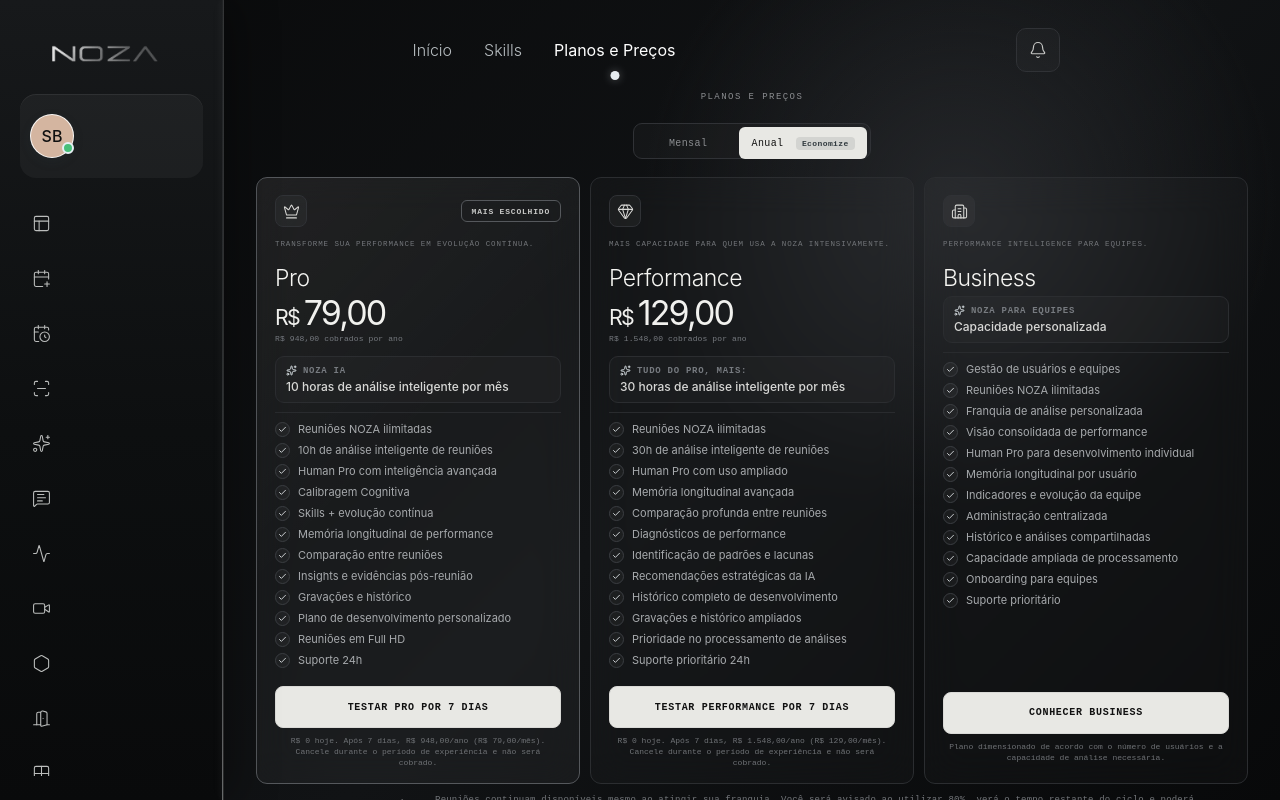
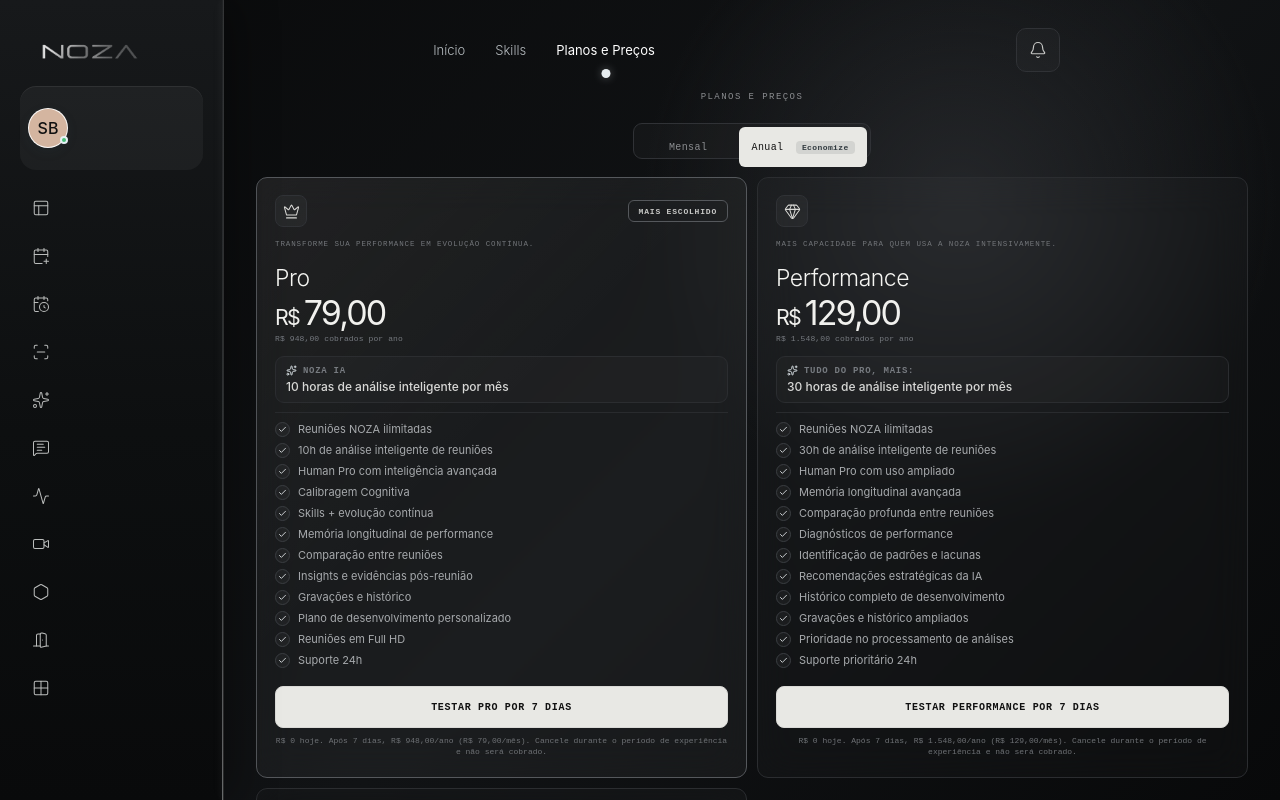
Before and after one commit to nexenagencia-prog/NOZA, a Next.js app: page /planos in a window 1280 px wide. Shown: the top 800 px of the page. Built offline with nearby package versions, Linux system fonts and the light colour scheme.

Commit message:
Ajusta a interface do NOZA para tablets (#17)
* Set mobile breakpoint below tablet widths

* Load tablet responsive overrides

* Add tablet-only responsive layout rules

```diff
--- a/app/layout.tsx
+++ b/app/layout.tsx
@@ -1,6 +1,7 @@
 import './globals.css';
 import './logo.css';
 import './mobile.css';
+import './tablet.css';
 import type { Metadata } from 'next';
 import GlobalFloatingTools from './GlobalFloatingTools';
 
--- a/app/mobile.css
+++ b/app/mobile.css
@@ -1,5 +1,5 @@
 /* NOZA MOBILE — clean rebuild. Desktop remains untouched. */
-@media (max-width:820px){
+@media (max-width:767px){
   html,body{width:100%!important;max-width:100%!important;min-height:100%!important;margin:0!important;overflow-x:hidden!important;overflow-y:auto!important;-webkit-text-size-adjust:100%}
   *,*::before,*::after{box-sizing:border-box!important}
   img,video,canvas{max-width:100%!important;height:auto}
--- /dev/null
+++ b/app/tablet.css
@@ -0,0 +1,242 @@
+/* NOZA — tablet responsiveness only.
+   Preserves the existing visual system; adjusts geometry and density for 7–13" screens.
+   Mobile rules now end at 767px; desktop remains unchanged above 1280px. */
+
+@media (min-width:768px) and (max-width:1280px) {
+  html, body {
+    width:100%;
+    max-width:100%;
+    overflow-x:hidden;
+    -webkit-text-size-adjust:100%;
+  }
+  *, *::before, *::after { box-sizing:border-box; }
+  img, video, canvas, svg { max-width:100%; }
+  body { min-width:0; }
+
+  /* Persistent navigation rail and matching content offset */
+  html body .sidebar,
+  html body .sidebar.expanded,
+  html body:has(.space-page) .sidebar,
+  html body:has(.space-page) .sidebar.expanded {
+    width:196px!important;
+    min-width:196px!important;
+    padding:22px 14px 20px!important;
+  }
+  html body .sidebar .sidebar-brand {
+    min-height:46px!important;
+    height:46px!important;
+    margin-bottom:12px!important;
+    padding:0 18px!important;
+  }
+  html body .sidebar .sidebar-brand img { width:104px!important; }
+  html body .sidebar .avatar-wrap {
+    min-height:56px!important;
+    margin-bottom:12px!important;
+    padding:6px 8px!important;
+  }
+  html body .sidebar .avatar { width:40px!important;height:40px!important; }
+  html body .sidebar .side-nav { gap:5px!important; }
+  html body .sidebar .side-item {
+    min-height:43px!important;
+    height:43px!important;
+    padding:0 15px!important;
+    gap:12px!important;
+  }
+  html body .sidebar .side-item span { font-size:11.5px!important; }
+  html body .sidebar .side-item svg { width:18px!important;height:18px!important; }
+
+  html body.zyvo-sidebar-expanded .content,
+  html body.zyvo-sidebar-expanded .content.shifted,
+  html body.zyvo-sidebar-expanded .skills-site-content,
+  html body.zyvo-sidebar-expanded .notes-page,
+  html body.zyvo-sidebar-expanded .pricing-page,
+  html body .app-shell>.content,
+  html body .app-shell>.skills-site-content,
+  html body .human-pro-content,
+  html body .skills-pro-content,
+  html body .space-content,
+  html body .settings-main,
+  html body .support-content,
+  html body .pricing-page,
+  html body .notes-page {
+    width:calc(100vw - 196px)!important;
+    max-width:calc(100vw - 196px)!important;
+    margin-left:196px!important;
+    min-width:0!important;
+    transform:none!important;
+  }
+  html body .app-shell>.content,
+  html body .app-shell>.content.shifted,
+  html body.zyvo-sidebar-expanded .content,
+  html body.zyvo-sidebar-expanded .content.shifted {
+    padding:28px 26px 34px!important;
+  }
+  html body .skills-site-content,
+  html body .skills-pro-content,
+  html body .human-pro-content,
+  html body .space-content,
+  html body .settings-main,
+  html body .support-content,
+  html body .pricing-page,
+  html body .notes-page {
+    padding-left:24px!important;
+    padding-right:24px!important;
+    min-width:0!important;
+  }
+
+  /* Topbar stays inside the available content width */
+  html body .app-topbar.app-topbar-floating {
+    top:22px!important;
+    left:216px!important;
+    right:24px!important;
+    width:auto!important;
+    max-width:none!important;
+  }
+  html body .app-topbar .topnav { gap:clamp(14px,2.4vw,30px)!important; }
+  html body .app-topbar .topnav a { font-size:13px!important; }
+  html body .app-topbar .search-box { max-width:min(100%,520px)!important; }
+
+  /* Home hero: keep the same composition without desktop-sized minimum columns */
+  html body .app-shell .hero-grid {
+    display:grid!important;
+    grid-template-columns:minmax(0,1.12fr) minmax(240px,.88fr)!important;
+    gap:clamp(18px,2.5vw,32px)!important;
+    width:100%!important;
+    min-width:0!important;
+    min-height:0!important;
+  }
+  html body .app-shell .hero-copy { min-width:0!important;padding-left:0!important; }
+  html body .app-shell .hero-copy h1,
+  html body .app-shell .hero-refined-headline {
+    max-width:100%!important;
+    font-size:clamp(38px,4.5vw,58px)!important;
+    line-height:1.02!important;
+    overflow-wrap:anywhere;
+  }
+  html body .app-shell .hero-feature { min-width:0!important;display:flex!important; }
+  html body .app-shell .feature-card { width:100%!important;max-width:440px!important; }
+  html body .app-shell .feature-logo { width:clamp(100px,12vw,145px)!important;height:auto!important;aspect-ratio:1; }
+  html body .app-shell .feature-text { font-size:clamp(17px,2vw,23px)!important; }
+  html body .app-shell .cards-grid {
+    display:grid!important;
+    grid-template-columns:repeat(2,minmax(0,1fr))!important;
+    gap:16px!important;
+    padding:0!important;
+    margin-top:18px!important;
+  }
+  html body .app-shell .info-card { min-width:0!important;height:auto!important;min-height:230px!important; }
+
+  /* Shared page grids — preserve cards and their existing styling */
+  html body .pricing-grid,
+  html body .settings-grid,
+  html body .analysis-grid,
+  html body .support-grid,
+  html body .skills-top-grid,
+  html body .skills-metrics,
+  html body .skills-bottom-grid,
+  html body .human-main,
+  html body .dashboard-grid,
+  html body .performance-grid {
+    min-width:0!important;
+    grid-template-columns:repeat(2,minmax(0,1fr))!important;
+    gap:16px!important;
+  }
+  html body main,
+  html body .content,
+  html body .human-pro-content,
+  html body .skills-pro-content,
+  html body .skills-site-content,
+  html body .space-content,
+  html body .settings-main,
+  html body .support-content,
+  html body .pricing-page,
+  html body .notes-page {
+    min-width:0!important;
+    max-width:100%!important;
+    overflow-x:clip!important;
+  }
+  html body [class*="shell"],
+  html body [class*="container"],
+  html body [class*="content"] {
+    min-width:0;
+    max-width:100%;
+  }
+  html body .price-card,
+  html body .settings-card,
+  html body .analysis-card,
+  html body .support-card,
+  html body .info-card {
+    min-width:0!important;
+    max-width:100%!important;
+  }
+
+  /* Forms, controls and tables remain usable by touch */
+  html body button,
+  html body [role="button"],
+  html body input,
+  html body select {
+    min-height:40px;
+  }
+  html body input,
+  html body textarea,
+  html body select { max-width:100%; }
+  html body table {
+    max-width:100%;
+    border-collapse:collapse;
+  }
+  html body .table-wrap,
+  html body [class*="table-container"],
+  html body [class*="table-scroll"] {
+    max-width:100%;
+    overflow-x:auto!important;
+    -webkit-overflow-scrolling:touch;
+  }
+
+  /* Meeting room: fit the call and participant panels to tablet width */
+  html body .space-workspace {
+    min-width:0!important;
+    max-width:100%!important;
+    grid-template-columns:minmax(0,1fr) minmax(210px,28%)!important;
+    gap:14px!important;
+  }
+  html body .space-workspace>* { min-width:0!important; }
+  html body .space-live-card,
+  html body .space-participants-panel { min-width:0!important;max-width:100%!important; }
+
+  /* Avoid fixed desktop widths on media, dialogs and floating utilities */
+  html body dialog,
+  html body [role="dialog"],
+  html body .modal,
+  html body .modal-content,
+  html body .notification-panel {
+    max-width:calc(100vw - 32px)!important;
+  }
+  html body .floating-tool,
+  html body .floating-panel {
+    max-width:calc(100vw - 24px);
+  }
+}
+
+/* Portrait / compact tablets: single-column content where two columns become cramped */
+@media (min-width:768px) and (max-width:900px) {
+  html body .app-shell .hero-grid {
+    grid-template-columns:minmax(0,1fr)!important;
+  }
+  html body .app-shell .hero-feature { display:none!important; }
+  html body .app-shell .cards-grid,
+  html body .pricing-grid,
+  html body .settings-grid,
+  html body .analysis-grid,
+  html body .support-grid,
+  html body .skills-top-grid,
+  html body .skills-metrics,
+  html body .skills-bottom-grid,
+  html body .human-main,
+  html body .dashboard-grid,
+  html body .performance-grid {
+    grid-template-columns:minmax(0,1fr)!important;
+  }
+  html body .app-topbar .topnav { display:none!important; }
+  html body .app-topbar.app-topbar-floating { left:216px!important;right:20px!important; }
+  html body .space-workspace { grid-template-columns:minmax(0,1fr)!important; }
+}
```
